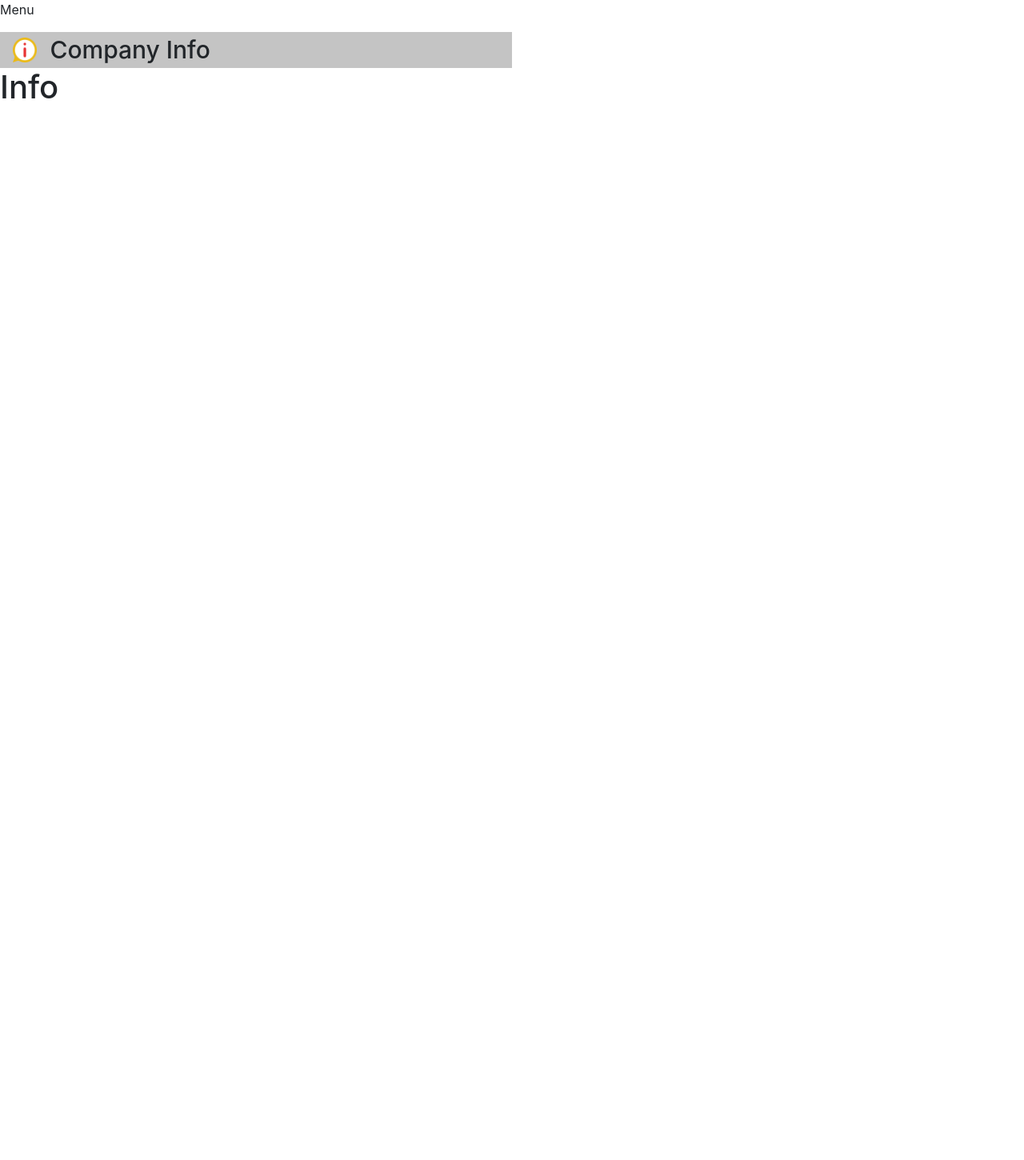
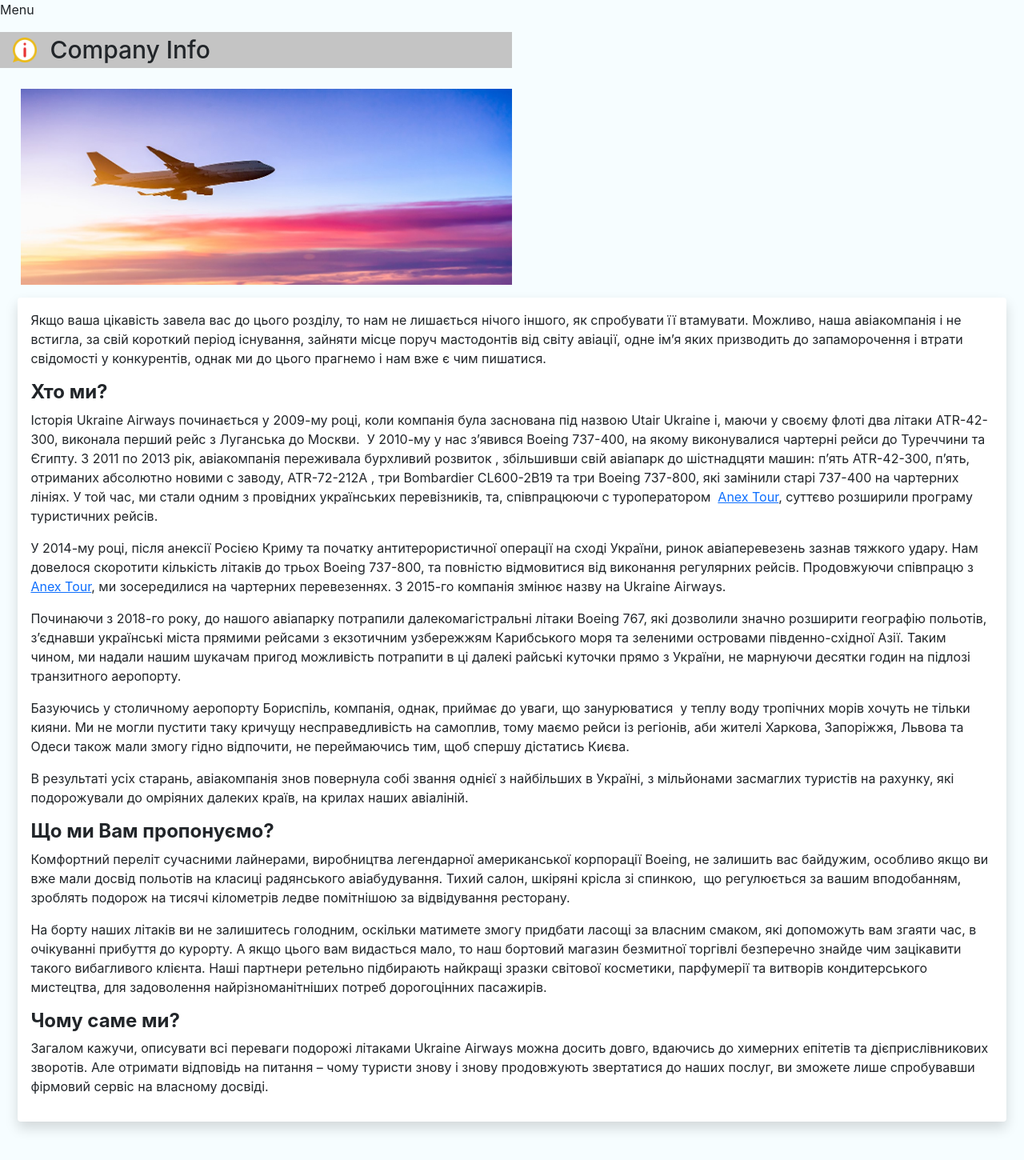
Before and after one commit to dream-team-ALNM/airlines, a React (Create React App) app in the folder frontend/: page /info in a window 1280 px wide. Shown: the whole page at 80% size. Before the commit the page ends 800 px from the top, so only its background shows below. Built offline with nearby package versions, Linux system fonts and the light colour scheme.

Commit message:
Styled Info page

```diff
--- a/frontend/src/assets/css/styles.scss
+++ b/frontend/src/assets/css/styles.scss
@@ -6,6 +6,7 @@ body {
     Ubuntu, Cantarell, 'Open Sans', 'Helvetica Neue', sans-serif;
   -webkit-font-smoothing: antialiased;
   -moz-osx-font-smoothing: grayscale;
+  background-color: #f6fdff;
 }
 
 code {
--- a/frontend/src/components/account/index.tsx
+++ b/frontend/src/components/account/index.tsx
@@ -1,10 +1,10 @@
 import { Menu, Label } from 'components/common';
-import iconPath from '../../assets/img/account.png';
+import accountIcon from '../../assets/img/account.png';
 
 const Account: React.FC = () => (
   <>
     <Menu />
-    <Label name="Account" iconPath={iconPath} />
+    <Label name="Account" iconPath={accountIcon} />
     <h1>Account</h1>
   </>
 );
--- a/frontend/src/components/buy-tickets/index.tsx
+++ b/frontend/src/components/buy-tickets/index.tsx
@@ -1,10 +1,10 @@
 import { Menu, Label } from 'components/common';
-import iconPath from '../../assets/img/buy-tickets.png';
+import buyTicketsIcon from '../../assets/img/buy-tickets.png';
 
 const BuyTickets: React.FC = () => (
   <>
     <Menu />
-    <Label name="Buy Tickets" iconPath={iconPath} />
+    <Label name="Buy Tickets" iconPath={buyTicketsIcon} />
     <h1>BuyTickets</h1>
   </>
 );
--- a/frontend/src/components/info/index.tsx
+++ b/frontend/src/components/info/index.tsx
@@ -1,11 +1,124 @@
 import { Menu, Label } from 'components/common';
-import iconPath from '../../assets/img/info.png';
+import infoIcon from '../../assets/img/info.png';
+import infoAirplane from '../../assets/img/info-airplane.png';
+import { getAllowedClasses } from 'helpers';
+
+import styles from './styles.module.scss';
 
 const Info: React.FC = () => (
   <>
     <Menu />
-    <Label name="Company Info" iconPath={iconPath} />
-    <h1>Info</h1>
+    <Label name="Company Info" iconPath={infoIcon} />
+    <img
+      src={infoAirplane}
+      className={getAllowedClasses(styles.infoPlaneImage)}
+    />
+    <div
+      className={getAllowedClasses(
+        styles.infoText,
+        'shadow p-3 mb-5 bg-white rounded',
+      )}
+    >
+      <p>
+        Якщо ваша цікавість завела вас до цього розділу, то нам не лишається
+        нічого іншого, як спробувати її втамувати. Можливо, наша авіакомпанія і
+        не встигла, за свій короткий період існування, зайняти місце поруч
+        мастодонтів від світу авіації, одне ім&rsquo;я яких призводить до
+        запаморочення і втрати свідомості у конкурентів, однак ми до цього
+        прагнемо і нам вже є чим пишатися.
+      </p>
+
+      <h4>
+        <strong>Хто ми?</strong>
+      </h4>
+
+      <p>
+        Історія Ukraine Airways починається у 2009-му році, коли компанія була
+        заснована під назвою Utair Ukraine і, маючи у своєму флоті два літаки
+        ATR-42-300, виконала перший рейс з Луганська до Москви.&nbsp; У 2010-му
+        у нас з&rsquo;явився Boeing 737-400, на якому виконувалися чартерні
+        рейси до Туреччини та Єгипту. З 2011 по 2013 рік, авіакомпанія
+        переживала бурхливий розвиток , збільшивши свій авіапарк до шістнадцяти
+        машин: п&rsquo;ять ATR-42-300, п&rsquo;ять, отриманих абсолютно новими с
+        заводу, ATR-72-212A , три Bombardier CL600-2B19 та три Boeing 737-800,
+        які замінили старі 737-400 на чартерних лініях. У той час, ми стали
+        одним з провідних українських перевізників, та, співпрацюючи с
+        туроператором &nbsp;<a href="http://anextour.com.ua">Anex Tour</a>,
+        суттєво розширили програму туристичних рейсів. &nbsp;
+      </p>
+
+      <p>
+        У 2014-му році, після анексії Росією Криму та початку антитерористичної
+        операції на сході України, ринок авіаперевезень зазнав тяжкого удару.
+        Нам довелося скоротити кількість літаків до трьох Boeing 737-800, та
+        повністю відмовитися від виконання регулярних рейсів. Продовжуючи
+        співпрацю з <a href="http://anextour.com.ua">Anex Tour</a>, ми
+        зосередилися на чартерних перевезеннях. З 2015-го компанія змінює назву
+        на Ukraine Airways.
+      </p>
+
+      <p>
+        Починаючи з 2018-го року, до нашого авіапарку потрапили
+        далекомагістральні літаки Boeing 767, які дозволили значно розширити
+        географію польотів, з&rsquo;єднавши українські міста прямими рейсами з
+        екзотичним узбережжям Карибського моря та зеленими островами
+        південно-східної Азії. Таким чином, ми надали нашим шукачам пригод
+        можливість потрапити в ці далекі райські куточки прямо з України, не
+        марнуючи десятки годин на підлозі транзитного аеропорту.
+      </p>
+
+      <p>
+        Базуючись у столичному аеропорту Бориспіль, компанія, однак, приймає до
+        уваги, що занурюватися &nbsp;у теплу воду тропічних морів хочуть не
+        тільки кияни. Ми не могли пустити таку кричущу несправедливість на
+        самоплив, тому маємо рейси із регіонів, аби жителі Харкова, Запоріжжя,
+        Львова та Одеси також мали змогу гідно відпочити, не переймаючись тим,
+        щоб спершу дістатись Києва.
+      </p>
+
+      <p>
+        В результаті усіх старань, авіакомпанія знов повернула собі звання
+        однієї з найбільших в Україні, з мільйонами засмаглих туристів на
+        рахунку, які подорожували до омріяних далеких країв, на крилах наших
+        авіаліній.
+      </p>
+
+      <h4>
+        <strong>Що ми Вам пропонуємо?</strong>
+      </h4>
+
+      <p>
+        Комфортний переліт сучасними лайнерами, виробництва легендарної
+        американської корпорації Boeing, не залишить вас байдужим, особливо якщо
+        ви вже мали досвід польотів на класиці радянського авіабудування. Тихий
+        салон, шкіряні крісла зі спинкою,&nbsp; що регулюється за вашим
+        вподобанням, зроблять подорож на тисячі кілометрів ледве помітнішою за
+        відвідування ресторану.
+      </p>
+
+      <p>
+        На борту наших літаків ви не залишитесь голодним, оскільки матимете
+        змогу придбати ласощі за власним смаком, які допоможуть вам згаяти час,
+        в очікуванні прибуття до курорту. А якщо цього вам видасться мало, то
+        наш бортовий магазин безмитної торгівлі безперечно знайде чим зацікавити
+        такого вибагливого клієнта. Наші партнери ретельно підбирають найкращі
+        зразки світової косметики, парфумерії та витворів кондитерського
+        мистецтва, для задоволення найрізноманітніших потреб дорогоцінних
+        пасажирів.
+      </p>
+
+      <h4>
+        <strong>Чому саме ми?</strong>
+      </h4>
+
+      <p>
+        Загалом кажучи, описувати всі переваги подорожі літаками Ukraine Airways
+        можна досить довго, вдаючись до химерних епітетів та дієприслівникових
+        зворотів. Але отримати відповідь на питання &ndash; чому туристи знову і
+        знову продовжують звертатися до наших послуг, ви зможете лише
+        спробувавши фірмовий сервіс на власному досвіді.
+      </p>
+    </div>
   </>
 );
 
--- /dev/null
+++ b/frontend/src/components/info/styles.module.scss
@@ -0,0 +1,9 @@
+.infoPlaneImage {
+  width: 48%;
+  margin-left: 2%;
+  margin-top: 2%;
+}
+
+.infoText {
+  margin: 1rem 1.4rem;
+}
```
Also changed, not shown: frontend/src/assets/img/info-airplane.png (added).
